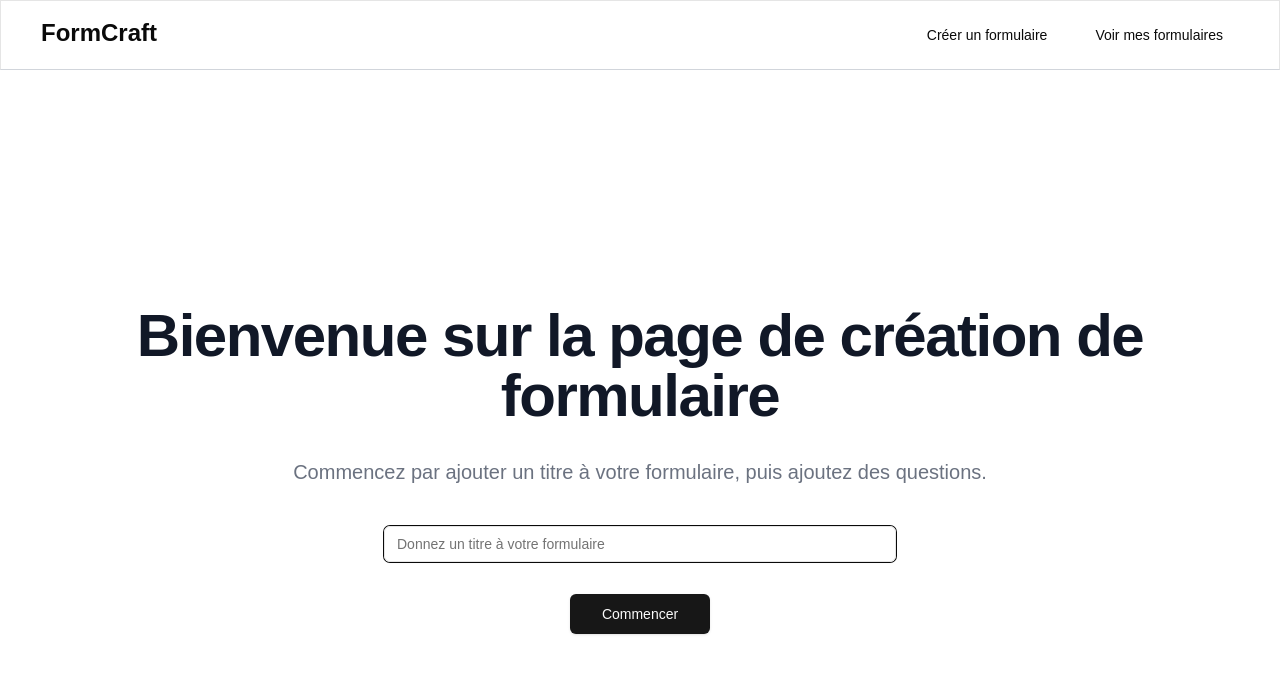
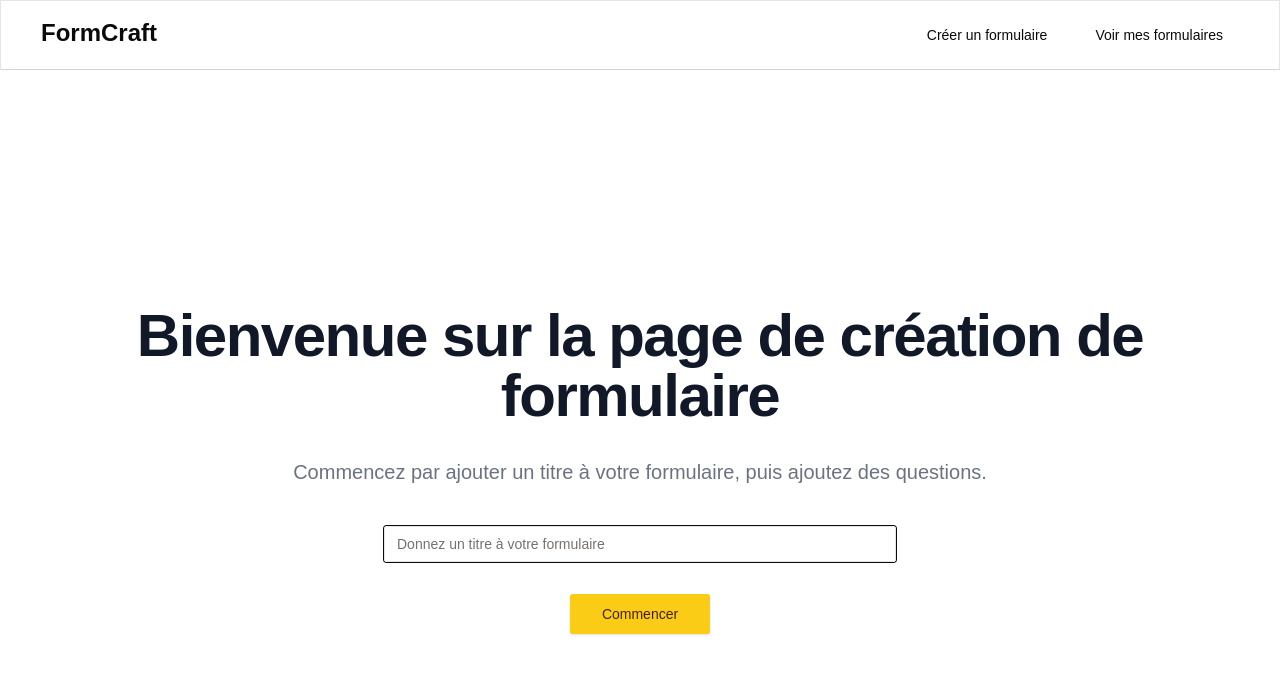
Before and after one commit to ThomasPIET/formcraft, a Next.js app: page /formbuilder in a window 1280 px wide. Shown: the top 674 px of the page. Built offline with nearby package versions, Linux system fonts and the light colour scheme.

Commit message:
change to yellow theme and now we can edit the theme

```diff
--- a/app/formbuilder/page.jsx
+++ b/app/formbuilder/page.jsx
@@ -120,7 +120,7 @@
     <div>
       <Header />
 
-      {questions.length < 1 && (
+      {questions.length === 0 && (
         <div className="flex flex-col items-center justify-center  min-h-screen overflow-hiddender  ">
           <h1 className="mb-8 text-4xl font-extrabold text-center leading-none tracking-tight text-gray-900 md:text-5xl lg:text-6xl">
             Bienvenue sur la page de création de formulaire
@@ -146,6 +146,12 @@
       {questions.length > 0 && (
         <div className="flex min-h-[calc(100vh-48px)] mt-4  items-center justify-center">
           <div className="grid w-full max-w-2xl items-center gap-12">
+            <input
+              onChange={(e) => setFormTitle(e.target.value)}
+              className="w-full text-3xl font-bold border-b-2 border-gray-300 focus:border-yellow-300 focus:outline-none py-2 px-1 transition-colors duration-300"
+              placeholder={formTitle}
+            />
+
             {questions.map((question, index) => (
               <div key={question.id}>
                 <Input
--- a/app/globals.css
+++ b/app/globals.css
@@ -6,54 +6,57 @@
   font-family: Arial, Helvetica, sans-serif;
 }
 
+
+
 @layer base {
   :root {
     --background: 0 0% 100%;
-    --foreground: 0 0% 3.9%;
+    --foreground: 20 14.3% 4.1%;
     --card: 0 0% 100%;
-    --card-foreground: 0 0% 3.9%;
+    --card-foreground: 20 14.3% 4.1%;
     --popover: 0 0% 100%;
-    --popover-foreground: 0 0% 3.9%;
-    --primary: 0 0% 9%;
-    --primary-foreground: 0 0% 98%;
-    --secondary: 0 0% 96.1%;
-    --secondary-foreground: 0 0% 9%;
-    --muted: 0 0% 96.1%;
-    --muted-foreground: 0 0% 45.1%;
-    --accent: 0 0% 96.1%;
-    --accent-foreground: 0 0% 9%;
+    --popover-foreground: 20 14.3% 4.1%;
+    --primary: 47.9 95.8% 53.1%;
+    --primary-foreground: 26 83.3% 14.1%;
+    --secondary: 60 4.8% 95.9%;
+    --secondary-foreground: 24 9.8% 10%;
+    --muted: 60 4.8% 95.9%;
+    --muted-foreground: 25 5.3% 44.7%;
+    --accent: 60 4.8% 95.9%;
+    --accent-foreground: 24 9.8% 10%;
     --destructive: 0 84.2% 60.2%;
-    --destructive-foreground: 0 0% 98%;
-    --border: 0 0% 89.8%;
-    --input: 0 0% 89.8%;
-    --ring: 0 0% 3.9%;
+    --destructive-foreground: 60 9.1% 97.8%;
+    --border: 20 5.9% 90%;
+    --input: 20 5.9% 90%;
+    --ring: 20 14.3% 4.1%;
+    --radius: 0.3rem;
     --chart-1: 12 76% 61%;
     --chart-2: 173 58% 39%;
     --chart-3: 197 37% 24%;
     --chart-4: 43 74% 66%;
     --chart-5: 27 87% 67%;
-    --radius: 0.5rem;
   }
+
   .dark {
-    --background: 0 0% 3.9%;
-    --foreground: 0 0% 98%;
-    --card: 0 0% 3.9%;
-    --card-foreground: 0 0% 98%;
-    --popover: 0 0% 3.9%;
-    --popover-foreground: 0 0% 98%;
-    --primary: 0 0% 98%;
-    --primary-foreground: 0 0% 9%;
-    --secondary: 0 0% 14.9%;
-    --secondary-foreground: 0 0% 98%;
-    --muted: 0 0% 14.9%;
-    --muted-foreground: 0 0% 63.9%;
-    --accent: 0 0% 14.9%;
-    --accent-foreground: 0 0% 98%;
+    --background: 20 14.3% 4.1%;
+    --foreground: 60 9.1% 97.8%;
+    --card: 20 14.3% 4.1%;
+    --card-foreground: 60 9.1% 97.8%;
+    --popover: 20 14.3% 4.1%;
+    --popover-foreground: 60 9.1% 97.8%;
+    --primary: 47.9 95.8% 53.1%;
+    --primary-foreground: 26 83.3% 14.1%;
+    --secondary: 12 6.5% 15.1%;
+    --secondary-foreground: 60 9.1% 97.8%;
+    --muted: 12 6.5% 15.1%;
+    --muted-foreground: 24 5.4% 63.9%;
+    --accent: 12 6.5% 15.1%;
+    --accent-foreground: 60 9.1% 97.8%;
     --destructive: 0 62.8% 30.6%;
-    --destructive-foreground: 0 0% 98%;
-    --border: 0 0% 14.9%;
-    --input: 0 0% 14.9%;
-    --ring: 0 0% 83.1%;
+    --destructive-foreground: 60 9.1% 97.8%;
+    --border: 12 6.5% 15.1%;
+    --input: 12 6.5% 15.1%;
+    --ring: 35.5 91.7% 32.9%;
     --chart-1: 220 70% 50%;
     --chart-2: 160 60% 45%;
     --chart-3: 30 80% 55%;
@@ -61,6 +64,7 @@
     --chart-5: 340 75% 55%;
   }
 }
+
 
 @layer base {
   * {
--- a/app/myform/page.jsx
+++ b/app/myform/page.jsx
@@ -60,10 +60,10 @@
                 </CardDescription>
               </CardHeader>
               <CardContent>
-                <p>{form.questions.length} </p>
+                <p>Nombre de question : {form.questions.length} </p>
               </CardContent>
               <CardFooter>
-                <p>Nombred de personnes qui ont réondu au questionnaire</p>
+                <p>Nombre de personnes qui ont répondu au questionnaire</p>
               </CardFooter>
             </Card>
           ))}
```
